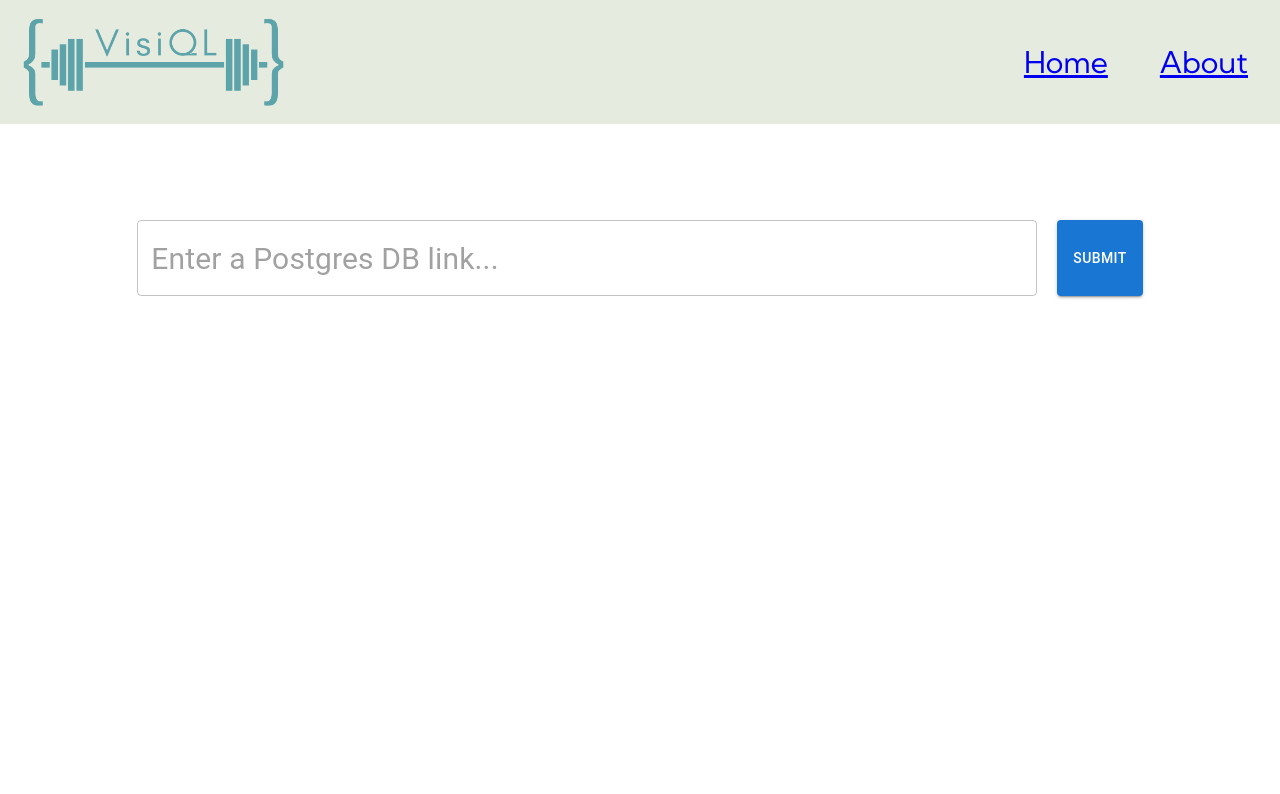
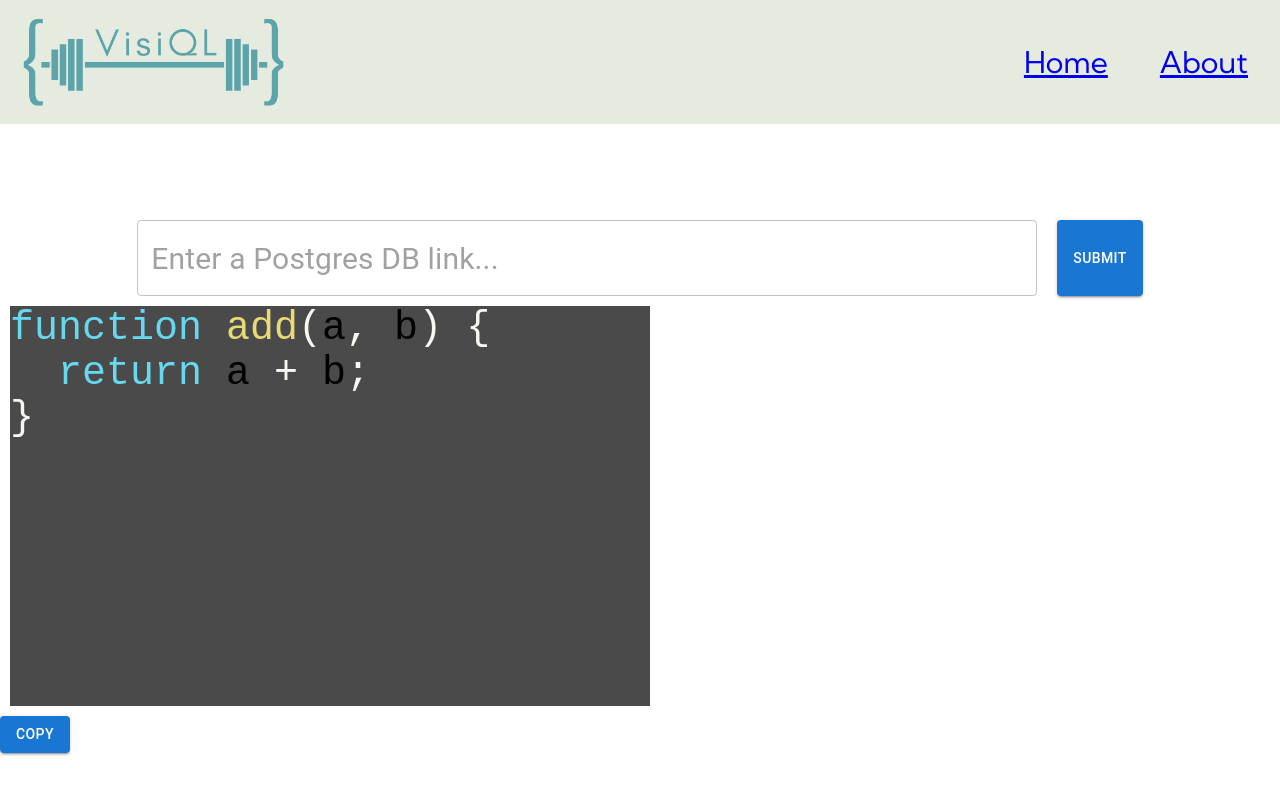
Before and after one commit to oslabs-beta/VisiQL, a React app: page / in a window 1280 px wide. Shown: the top 794 px of the page. Built offline with nearby package versions, Linux system fonts and the light colour scheme.

Commit message:
code box added

```diff
--- a/client/components/Homepage.js
+++ b/client/components/Homepage.js
@@ -1,12 +1,14 @@
 import React from 'react';
 import Navbar from './Navbar';
 import VisualizerContainer from './VisualizerContainer';
+import SchemaContainer from './SchemaContainer';
 
 const Homepage = () => {
   return (
-    <div>
+    <div id='homepage-container'>
       <Navbar />
       <VisualizerContainer />
+      <SchemaContainer />
     </div>
   );
 };
--- a/client/components/SchemaContainer.js
+++ b/client/components/SchemaContainer.js
@@ -1,3 +1,41 @@
 import React from 'react';
+import Editor from 'react-simple-code-editor';
+import { highlight, languages } from 'prismjs/components/prism-core';
+import 'prismjs/components/prism-clike';
+import 'prismjs/components/prism-javascript';
+import 'prismjs/themes/prism-okaidia.css';
+import { Box } from '@mui/system';
+import { Button } from '@mui/material';
+import ContentCopyIcon from '@mui/icons-material/ContentCopy';
 
-const SchemaContainer = () => {};
+const SchemaContainer = () => {
+  const [code, setCode] = React.useState(
+    `function add(a, b) {\n  return a + b;\n}`
+  );
+  return (
+    <div>
+      <Box>
+        <Editor
+          className='schema-editor'
+          value={code}
+          onValueChange={(code) => setCode(code)}
+          highlight={(code) => highlight(code, languages.js)}
+          style={{
+            fontFamily: '"Fira code", "Fira Mono", monospace',
+            fontSize: 40,
+          }}
+        />
+        <Button
+          variant='contained'
+          onClick={() => {
+            navigator.clipboard.writeText(code);
+          }}
+        >
+          Copy
+        </Button>
+      </Box>
+    </div>
+  );
+};
+
+export default SchemaContainer;
--- a/client/scss/_index.scss
+++ b/client/scss/_index.scss
@@ -43,3 +43,19 @@ li {
   margin-left: auto;
   margin-top: 3rem;
 }
+
+#homepage {
+  display: flex;
+  flex-direction: row;
+}
+
+.schema-editor {
+  height: 50vh;
+  overflow: scroll;
+  width: 50%;
+  margin-top: 2rem;
+  border: 5px;
+  border-color: black;
+  background-color: rgb(74, 74, 74);
+  margin: 10px;
+}
--- a/package.json
+++ b/package.json
@@ -23,6 +23,7 @@
   "dependencies": {
     "@emotion/react": "^11.10.4",
     "@emotion/styled": "^11.10.4",
+    "@mui/icons-material": "^5.10.9",
     "@mui/material": "^5.10.13",
     "bcrypt": "^5.1.0",
     "cookie-parser": "^1.4.6",
@@ -31,10 +32,12 @@
     "file-loader": "^6.2.0",
     "jsonwebtoken": "^8.5.1",
     "pg": "^8.8.0",
+    "prismjs": "^1.29.0",
     "react": "^18.2.0",
     "react-dom": "^18.2.0",
     "react-router": "^5.2.0",
     "react-router-dom": "^6.4.2",
+    "react-simple-code-editor": "^0.13.1",
     "styled-components": "^5.3.6"
   },
   "devDependencies": {
```
Also changed, not shown: 3 other files (tests, documents, lock files or other folders).
